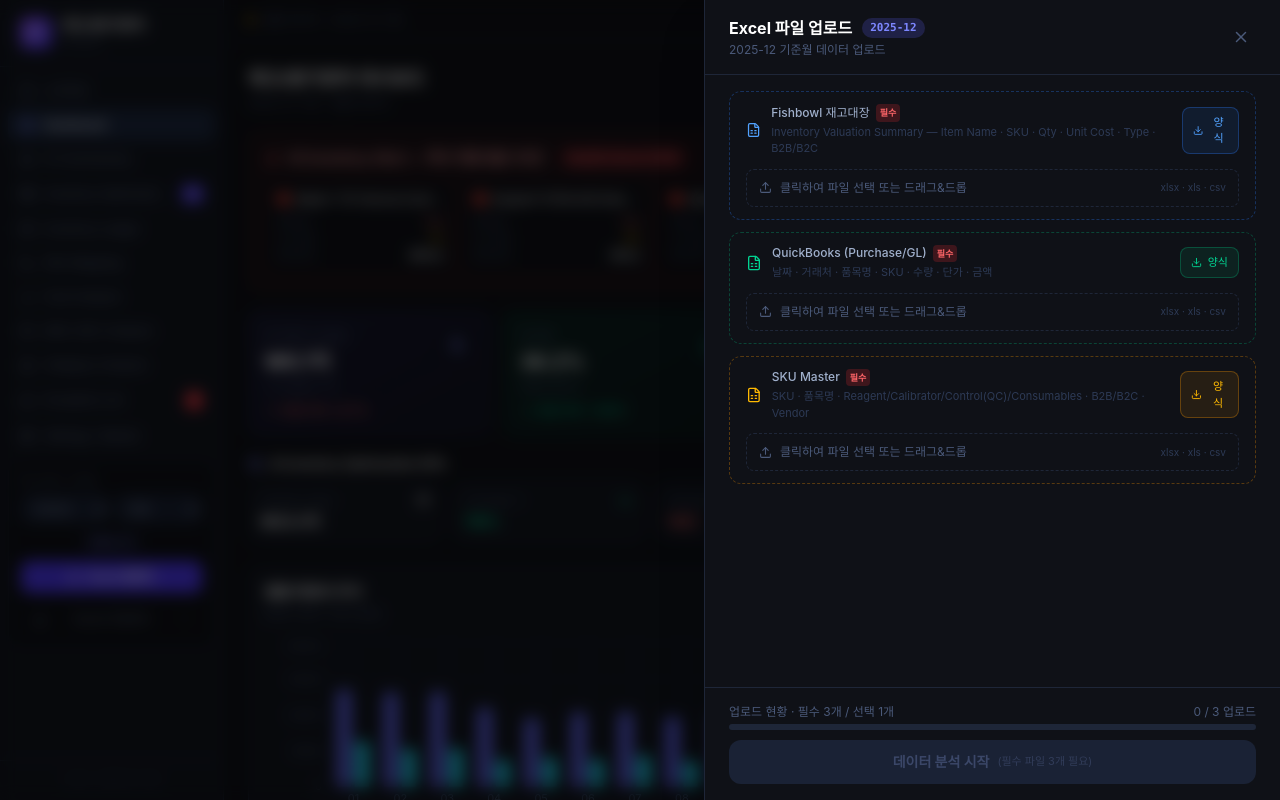
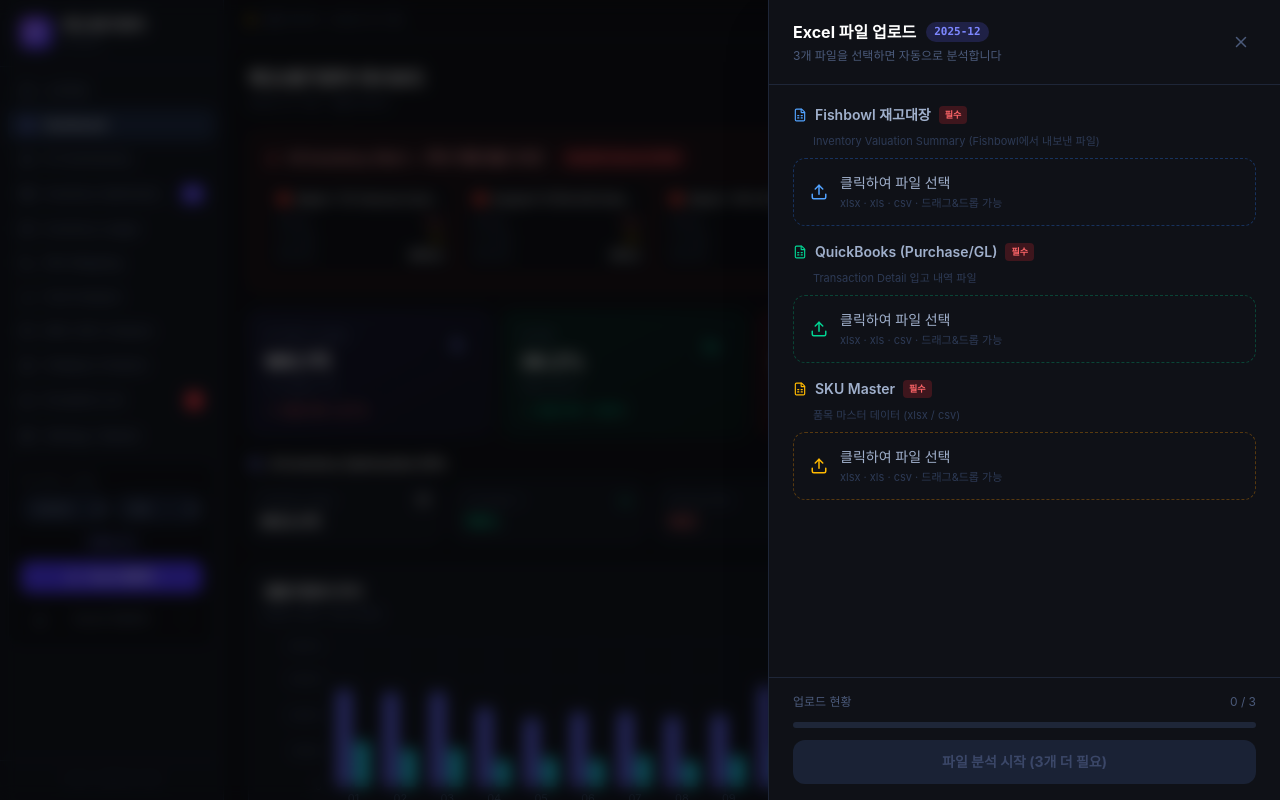
Before and after one commit to fritor-ship-it/inventory-cost-dashboard, a React (Vite) app: page / in a window 1280 px wide. Both pictures are taken after a click on the button "Excel 업로드". Shown: the top 800 px of the page. Built offline with nearby package versions, Linux system fonts and the light colour scheme.

Commit message:
fix: 업로드 모달에서 양식 다운로드 버튼 완전 제거 — 업로드만 가능하도록 단순화

```diff
--- a/src/components/UploadModal.jsx
+++ b/src/components/UploadModal.jsx
@@ -1,9 +1,5 @@
 import { useState } from 'react';
-import { X, Download, Upload, CheckCircle, AlertCircle, Loader2, FileSpreadsheet, RefreshCw, PackageCheck } from 'lucide-react';
-import {
-  downloadQBTemplate, downloadFishbowlTemplate,
-  downloadSKUMasterTemplate, downloadAllTemplates,
-} from '../utils/templateUtils';
+import { X, Upload, CheckCircle, AlertCircle, Loader2, FileSpreadsheet, RefreshCw } from 'lucide-react';
 import { processUploadedFiles } from '../utils/parseUtils';
 import { exportInventoryLedger, exportCostAnalysis, exportExceptions } from '../utils/exportUtils';
 import { useData } from '../context/DataContext';
@@ -15,8 +11,6 @@ async function autoDownloadResults(result) {
     const arr = result.inventoryData?.[s.sku];
     return arr ? { ...s, ...arr[arr.length - 1] } : null;
   }).filter(Boolean);
-
-  // 브라우저가 연속 다운로드를 막지 않도록 300ms 간격
   exportInventoryLedger(allRows, lastMonth);
   await new Promise(r => setTimeout(r, 300));
   exportCostAnalysis(result.monthlySummary || []);
@@ -24,45 +18,41 @@ async function autoDownloadResults(result) {
   exportExceptions(result.exceptions || []);
 }
 
-// 3개 파일만 사용
+// 3개 파일만
 const FILE_DEFS = [
   {
     id: 'fishbowl', required: true, label: 'Fishbowl 재고대장',
-    desc: 'Inventory Valuation Summary — Item Name · SKU · Qty · Unit Cost · Type · B2B/B2C',
-    color: 'blue', downloadFn: downloadFishbowlTemplate,
+    desc: 'Inventory Valuation Summary (Fishbowl에서 내보낸 파일)',
+    color: 'blue',
   },
   {
-    id: 'qb',       required: true, label: 'QuickBooks (Purchase/GL)',
-    desc: '날짜 · 거래처 · 품목명 · SKU · 수량 · 단가 · 금액',
-    color: 'emerald', downloadFn: downloadQBTemplate,
+    id: 'qb', required: true, label: 'QuickBooks (Purchase/GL)',
+    desc: 'Transaction Detail 입고 내역 파일',
+    color: 'emerald',
   },
   {
-    id: 'sku',      required: true, label: 'SKU Master',
-    desc: 'SKU · 품목명 · Reagent/Calibrator/Control(QC)/Consumables · B2B/B2C · Vendor',
-    color: 'amber', downloadFn: downloadSKUMasterTemplate,
+    id: 'sku', required: true, label: 'SKU Master',
+    desc: '품목 마스터 데이터 (xlsx / csv)',
+    color: 'amber',
   },
 ];
 
 const REQUIRED_COUNT = FILE_DEFS.length;
 
 const C = {
-  emerald: { border: 'border-emerald-500/30 hover:border-emerald-400/50', icon: 'text-emerald-400', badge: 'bg-emerald-500/10 text-emerald-400', btn: 'bg-emerald-500/10 hover:bg-emerald-500/20 text-emerald-400 border-emerald-500/30' },
-  blue:    { border: 'border-blue-500/30 hover:border-blue-400/50',    icon: 'text-blue-400',    badge: 'bg-blue-500/10 text-blue-400',    btn: 'bg-blue-500/10 hover:bg-blue-500/20 text-blue-400 border-blue-500/30' },
-  violet:  { border: 'border-violet-500/30 hover:border-violet-400/50',icon: 'text-violet-400',  badge: 'bg-violet-500/10 text-violet-400',btn: 'bg-violet-500/10 hover:bg-violet-500/20 text-violet-400 border-violet-500/30' },
-  amber:   { border: 'border-amber-500/30 hover:border-amber-400/50',  icon: 'text-amber-400',   badge: 'bg-amber-500/10 text-amber-400',  btn: 'bg-amber-500/10 hover:bg-amber-500/20 text-amber-400 border-amber-500/30' },
-  rose:    { border: 'border-rose-500/30 hover:border-rose-400/50',    icon: 'text-rose-400',    badge: 'bg-rose-500/10 text-rose-400',    btn: 'bg-rose-500/10 hover:bg-rose-500/20 text-rose-400 border-rose-500/30' },
+  blue:    { border: 'border-blue-500/30 hover:border-blue-400/60',    icon: 'text-blue-400',    btn: 'bg-blue-500/10 text-blue-400' },
+  emerald: { border: 'border-emerald-500/30 hover:border-emerald-400/60', icon: 'text-emerald-400', btn: 'bg-emerald-500/10 text-emerald-400' },
+  amber:   { border: 'border-amber-500/30 hover:border-amber-400/60',  icon: 'text-amber-400',   btn: 'bg-amber-500/10 text-amber-400' },
 };
 
 export default function UploadModal({ onClose, targetMonth }) {
   const { loadData, resetToDemo, data } = useData();
   const [files, setFiles] = useState({});
-  const [status, setStatus] = useState('idle'); // idle | processing | done | error
+  const [status, setStatus] = useState('idle');
   const [errorMsg, setErrorMsg] = useState('');
 
   const uploaded = Object.keys(files).length;
-  // 필수 파일(4개)이 모두 업로드되면 분석 가능
-  const requiredUploaded = FILE_DEFS.filter(f => f.required).every(f => files[f.id]);
-  const allUploaded = requiredUploaded; // alias for downstream checks
+  const allUploaded = FILE_DEFS.every(f => files[f.id]);
 
   function handleFile(id, file) {
     if (!file) return;
@@ -81,14 +71,12 @@ export default function UploadModal({ onClose, targetMonth }) {
       const result = await processUploadedFiles(files);
       loadData(result);
       setStatus('done');
-      // 결과물 3개 자동 다운로드
       await autoDownloadResults(result);
     } catch (err) {
-      setErrorMsg(err.message || '파일 처리 중 오류가 발생했습니다.');
+      setErrorMsg(err.message || '파일 처리 중 오류가 발생했습니다. 파일 형식을 확인해 주세요.');
       setStatus('error');
     }
   }
-
 
   function handleReset() {
     resetToDemo();
@@ -99,13 +87,12 @@ export default function UploadModal({ onClose, targetMonth }) {
 
   return (
     <div className="fixed inset-0 z-50 flex">
-      {/* 백드롭 */}
       <div className="absolute inset-0 bg-black/60 backdrop-blur-sm" onClick={onClose} />
 
-      {/* 패널 */}
-      <div className="relative ml-auto w-full max-w-xl h-full bg-[#0f1117] border-l border-[#1e2638] flex flex-col shadow-2xl overflow-hidden">
+      <div className="relative ml-auto w-full max-w-lg h-full bg-[#0f1117] border-l border-[#1e2638] flex flex-col shadow-2xl overflow-hidden">
+
         {/* 헤더 */}
-        <div className="flex items-center justify-between px-6 py-4 border-b border-[#1e2638] shrink-0">
+        <div className="flex items-center justify-between px-6 py-5 border-b border-[#1e2638] shrink-0">
           <div>
             <div className="flex items-center gap-2.5">
               <h2 className="text-white font-bold text-base">Excel 파일 업로드</h2>
@@ -115,50 +102,40 @@ export default function UploadModal({ onClose, targetMonth }) {
                 </span>
               )}
             </div>
-            <p className="text-[#4b5a7a] text-xs mt-0.5">
-              {targetMonth ? `${targetMonth} 기준월 데이터 업로드` : '양식 다운로드 → 작성 → 업로드 → 분석'}
+            <p className="text-[#4b5a7a] text-xs mt-1">
+              3개 파일을 선택하면 자동으로 분석합니다
             </p>
           </div>
-          <button type="button" onClick={onClose} className="text-[#4b5a7a] hover:text-white p-1.5 rounded-lg hover:bg-[#1a2235] transition-colors">
+          <button type="button" onClick={onClose}
+            className="text-[#4b5a7a] hover:text-white p-1.5 rounded-lg hover:bg-[#1a2235] transition-colors">
             <X size={18} />
           </button>
         </div>
 
-        {/* 파일 목록 */}
-        <div className="flex-1 overflow-y-auto px-6 py-4 space-y-3 scrollbar-thin">
-          {FILE_DEFS.map(({ id, label, desc, color, downloadFn, required }) => {
+        {/* 파일 업로드 목록 */}
+        <div className="flex-1 overflow-y-auto px-6 py-5 space-y-4 scrollbar-thin">
+          {FILE_DEFS.map(({ id, label, desc, color }) => {
             const file = files[id];
             const cc = C[color];
             return (
-              <div key={id} className={`border rounded-xl overflow-hidden transition-all ${file ? 'border-[#2a3a5a] bg-[#131720]' : `border-dashed ${cc.border} bg-[#0f1117]`}`}>
-                {/* 상단: 제목 + 양식 다운로드 */}
-                <div className="flex items-center justify-between px-4 py-3">
-                  <div className="flex items-center gap-2.5">
-                    <FileSpreadsheet size={16} className={cc.icon} />
-                    <div className="min-w-0">
-                      <div className="flex items-center gap-1.5">
-                        <span className="text-[#a0b0cc] text-xs font-medium">{label}</span>
-                        <span className={`text-[9px] px-1 py-0.5 rounded font-bold shrink-0 ${required ? 'bg-red-500/20 text-red-400' : 'bg-gray-500/20 text-gray-400'}`}>
-                          {required ? '필수' : '선택'}
-                        </span>
-                      </div>
-                      <div className="text-[#2d3a55] text-[11px] mt-0.5">{desc}</div>
-                    </div>
-                  </div>
-                  <button
-                    type="button"
-                    onClick={e => { e.stopPropagation(); downloadFn(); }}
-                    className={`flex items-center gap-1.5 px-2.5 py-1.5 rounded-lg border text-[11px] font-medium transition-all ${cc.btn}`}
-                  >
-                    <Download size={11} /> 양식
-                  </button>
+              <div key={id}>
+                {/* 파일명 + 설명 */}
+                <div className="flex items-center gap-2 mb-2">
+                  <FileSpreadsheet size={14} className={cc.icon} />
+                  <span className="text-[#a0b0cc] text-sm font-semibold">{label}</span>
+                  <span className="text-[9px] px-1.5 py-0.5 rounded font-bold bg-red-500/20 text-red-400">필수</span>
                 </div>
+                <p className="text-[#2d3a55] text-[11px] mb-2 pl-5">{desc}</p>
 
-                {/* 업로드 영역 — label로 input 직접 연결 (모든 브라우저 호환) */}
+                {/* 업로드 영역 — label 클릭 시 파일선택창 열림 */}
                 <label
                   htmlFor={`file-input-${id}`}
-                  className="mx-4 mb-3 border border-dashed border-[#1e2638] rounded-lg px-3 py-2.5 flex items-center gap-2 transition-colors hover:border-indigo-500/50 hover:bg-[#131720]/50"
-                  style={{ cursor: file ? 'default' : 'pointer', display: 'flex' }}
+                  className={`flex items-center gap-3 px-4 py-3.5 rounded-xl border transition-all
+                    ${file
+                      ? 'border-emerald-500/30 bg-emerald-500/5 cursor-default'
+                      : `border-dashed ${cc.border} bg-[#0f1117] cursor-pointer hover:bg-[#131720]`
+                    }`}
+                  style={{ display: 'flex' }}
                   onDragOver={e => e.preventDefault()}
                   onDrop={e => { e.preventDefault(); handleFile(id, e.dataTransfer.files[0]); }}
                 >
@@ -172,22 +149,26 @@ export default function UploadModal({ onClose, targetMonth }) {
 
                   {file ? (
                     <>
-                      <CheckCircle size={14} className="text-emerald-400 shrink-0" />
-                      <span className="text-emerald-400 text-xs flex-1 truncate">{file.name}</span>
-                      <span className="text-[#4b5a7a] text-[11px] shrink-0">{(file.size / 1024).toFixed(1)} KB</span>
+                      <CheckCircle size={18} className="text-emerald-400 shrink-0" />
+                      <div className="flex-1 min-w-0">
+                        <div className="text-emerald-400 text-sm font-medium truncate">{file.name}</div>
+                        <div className="text-[#4b5a7a] text-[11px] mt-0.5">{(file.size / 1024).toFixed(1)} KB · 업로드 완료</div>
+                      </div>
                       <button
                         type="button"
                         onClick={e => { e.preventDefault(); e.stopPropagation(); removeFile(id); }}
-                        className="text-[#3b4768] hover:text-red-400 ml-1 shrink-0"
+                        className="text-[#3b4768] hover:text-red-400 shrink-0 transition-colors p-1"
                       >
-                        <X size={12} />
+                        <X size={14} />
                       </button>
                     </>
                   ) : (
                     <>
-                      <Upload size={13} className="text-[#4b5a7a] shrink-0" />
-                      <span className="text-[#4b5a7a] text-xs">클릭하여 파일 선택 또는 드래그&드롭</span>
-                      <span className="text-[#2d3a55] text-[10px] ml-auto shrink-0">xlsx · xls · csv</span>
+                      <Upload size={18} className={`${cc.icon} shrink-0`} />
+                      <div>
+                        <div className="text-[#a0b0cc] text-sm font-medium">클릭하여 파일 선택</div>
+                        <div className="text-[#2d3a55] text-[11px] mt-0.5">xlsx · xls · csv · 드래그&드롭 가능</div>
+                      </div>
                     </>
                   )}
                 </label>
@@ -196,35 +177,34 @@ export default function UploadModal({ onClose, targetMonth }) {
           })}
         </div>
 
-        {/* 하단 액션 */}
-        <div className="px-6 py-4 border-t border-[#1e2638] space-y-2.5 shrink-0">
+        {/* 하단 */}
+        <div className="px-6 py-4 border-t border-[#1e2638] space-y-3 shrink-0">
           {/* 진행 표시 */}
-          <div className="flex items-center justify-between text-xs mb-1">
-            <span className="text-[#4b5a7a]">업로드 현황 · 필수 {REQUIRED_COUNT}개 / 선택 1개</span>
-            <span className={requiredUploaded ? 'text-emerald-400 font-medium' : 'text-[#4b5a7a]'}>
-              {uploaded} / {FILE_DEFS.length} 업로드
-              {requiredUploaded && ' ✓ 분석 가능'}
+          <div className="flex items-center justify-between text-xs">
+            <span className="text-[#4b5a7a]">업로드 현황</span>
+            <span className={allUploaded ? 'text-emerald-400 font-semibold' : 'text-[#4b5a7a]'}>
+              {uploaded} / {REQUIRED_COUNT} {allUploaded ? '✓ 분석 가능' : ''}
             </span>
           </div>
           <div className="h-1.5 bg-[#1e2638] rounded-full overflow-hidden">
             <div
-              className={`h-full rounded-full transition-all duration-500 ${requiredUploaded ? 'bg-emerald-500' : 'bg-indigo-500'}`}
-              style={{ width: `${(uploaded / FILE_DEFS.length) * 100}%` }}
+              className={`h-full rounded-full transition-all duration-500 ${allUploaded ? 'bg-emerald-500' : 'bg-indigo-500'}`}
+              style={{ width: `${(uploaded / REQUIRED_COUNT) * 100}%` }}
             />
           </div>
 
-          {/* 에러 메시지 */}
+          {/* 에러 */}
           {status === 'error' && (
-            <div className="flex items-start gap-2 p-3 bg-red-500/10 border border-red-500/20 rounded-lg">
+            <div className="flex items-start gap-2 p-3 bg-red-500/10 border border-red-500/20 rounded-xl">
               <AlertCircle size={14} className="text-red-400 shrink-0 mt-0.5" />
               <p className="text-red-400 text-xs">{errorMsg}</p>
             </div>
           )}
 
-          {/* 성공 메시지 */}
+          {/* 성공 */}
           {status === 'done' && (
-            <div className="flex items-center gap-2 p-3 bg-emerald-500/10 border border-emerald-500/20 rounded-lg">
-              <CheckCircle size={14} className="text-emerald-400 shrink-0" />
+            <div className="flex items-start gap-2 p-3 bg-emerald-500/10 border border-emerald-500/20 rounded-xl">
+              <CheckCircle size={14} className="text-emerald-400 shrink-0 mt-0.5" />
               <div>
                 <p className="text-emerald-400 text-xs font-semibold">분석 완료! 결과물 3개가 자동으로 다운로드됩니다.</p>
                 <p className="text-[#4b5a7a] text-[11px] mt-0.5">재고수불부 · 원가분석 · 이상항목 리스트 Excel</p>
@@ -237,35 +217,26 @@ export default function UploadModal({ onClose, targetMonth }) {
             type="button"
             onClick={handleProcess}
             disabled={!allUploaded || status === 'processing' || status === 'done'}
-            className={`w-full py-3 rounded-xl text-sm font-bold transition-all flex items-center justify-center gap-2 ${
-              status === 'done' ? 'bg-emerald-600/30 text-emerald-400 cursor-default' :
-              allUploaded && status !== 'processing' ? 'bg-indigo-600 hover:bg-indigo-500 text-white' :
-              'bg-[#1a2235] text-[#3b4768] cursor-not-allowed'
-            }`}
+            className={`w-full py-3 rounded-xl text-sm font-bold transition-all flex items-center justify-center gap-2
+              ${status === 'done'
+                ? 'bg-emerald-600/30 text-emerald-400 cursor-default'
+                : allUploaded && status !== 'processing'
+                  ? 'bg-indigo-600 hover:bg-indigo-500 text-white'
+                  : 'bg-[#1a2235] text-[#3b4768] cursor-not-allowed'
+              }`}
           >
-            {status === 'processing' ? (
-              <><Loader2 size={16} className="animate-spin" /> 데이터 처리 중...</>
-            ) : status === 'done' ? (
-              <><CheckCircle size={16} /> 분석 완료</>
-            ) : (
-              <>
-                데이터 분석 시작
-                {!requiredUploaded && (
-                  <span className="text-[11px] font-normal opacity-70">
-                    (필수 파일 {FILE_DEFS.filter(f => f.required && !files[f.id]).length}개 필요)
-                  </span>
-                )}
-              </>
-            )}
+            {status === 'processing'
+              ? <><Loader2 size={16} className="animate-spin" /> 분석 중...</>
+              : status === 'done'
+                ? <><CheckCircle size={16} /> 분석 완료</>
+                : <>파일 분석 시작 {!allUploaded && `(${REQUIRED_COUNT - uploaded}개 더 필요)`}</>
+            }
           </button>
 
-          {/* 샘플 데이터로 초기화 */}
+          {/* 초기화 */}
           {!data.isDemo && (
-            <button
-              type="button"
-              onClick={handleReset}
-              className="w-full py-2 rounded-xl text-xs font-medium text-[#4b5a7a] hover:text-white bg-[#1a2235] hover:bg-[#1e2a42] transition-colors flex items-center justify-center gap-1.5"
-            >
+            <button type="button" onClick={handleReset}
+              className="w-full py-2 rounded-xl text-xs font-medium text-[#4b5a7a] hover:text-white bg-[#1a2235] hover:bg-[#1e2a42] transition-colors flex items-center justify-center gap-1.5">
               <RefreshCw size={12} /> 샘플 데이터로 초기화
             </button>
           )}
```
